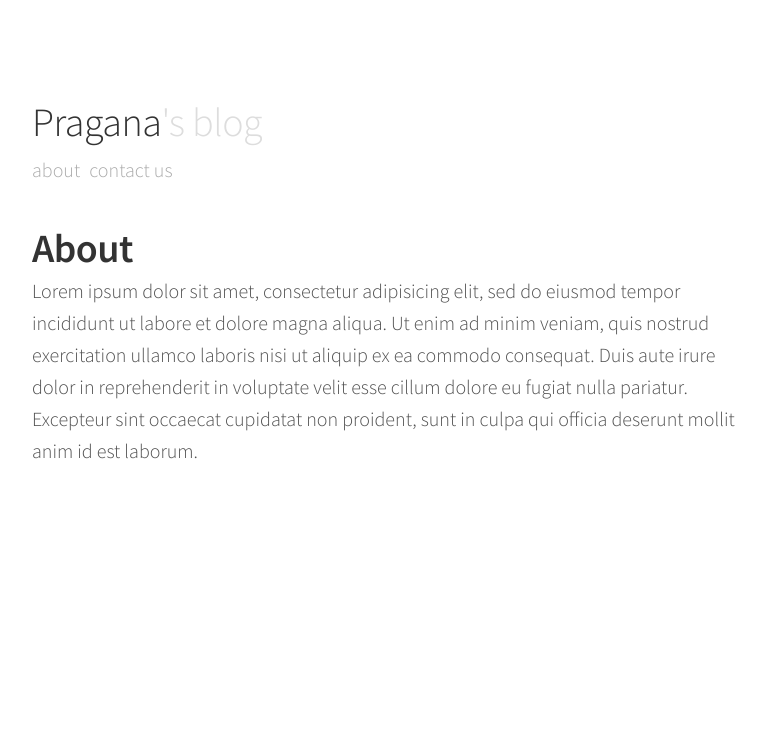
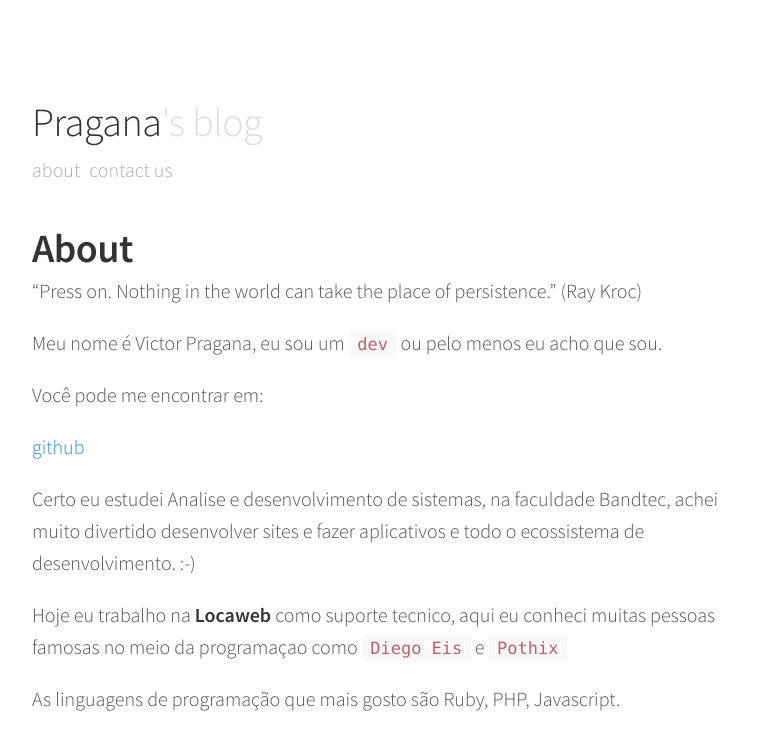
Before and after one commit to praganavictor/praganavictor.github.io, a Jekyll site: the page built from about.md, in a window 1280 px wide. Shown: the top 750 px of the page, without its empty margins (248-1013 px from the left). Built offline with Jekyll 4.4.1, drawn with Linux system fonts in a browser that asks for light colours.

Commit message:
updating about

```diff
--- a/about.md
+++ b/about.md
@@ -4,9 +4,20 @@ title: About
 permalink: /about/
 ---
 
-Lorem ipsum dolor sit amet, consectetur adipisicing elit, sed do eiusmod
-tempor incididunt ut labore et dolore magna aliqua. Ut enim ad minim veniam,
-quis nostrud exercitation ullamco laboris nisi ut aliquip ex ea commodo
-consequat. Duis aute irure dolor in reprehenderit in voluptate velit esse
-cillum dolore eu fugiat nulla pariatur. Excepteur sint occaecat cupidatat non
-proident, sunt in culpa qui officia deserunt mollit anim id est laborum.
+"Press on. Nothing in the world can take the place of persistence." (Ray Kroc)
+
+Meu nome é Victor Pragana, eu sou um `dev` ou pelo menos eu acho que sou.
+
+Você pode me encontrar em:
+
+[github]
+[twitter]
+
+Certo eu estudei Analise e desenvolvimento de sistemas, na faculdade Bandtec, achei muito divertido desenvolver sites e fazer aplicativos e todo o ecossistema de desenvolvimento. :-)
+
+Hoje eu trabalho na __Locaweb__ como suporte tecnico, aqui eu conheci muitas pessoas famosas no meio da programaçao como `Diego Eis` e `Pothix`
+
+As linguagens de programação que mais gosto são Ruby, PHP, Javascript.
+
+[github]: https://github.com/praganavictor/
+[twitter]: https://twitter.com/praganavictor
```
